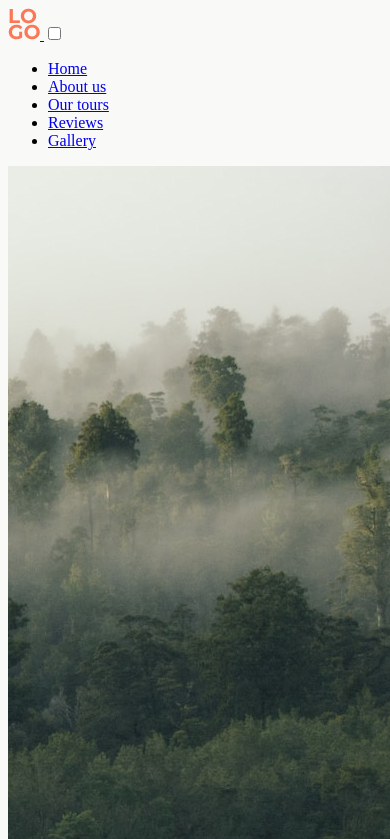
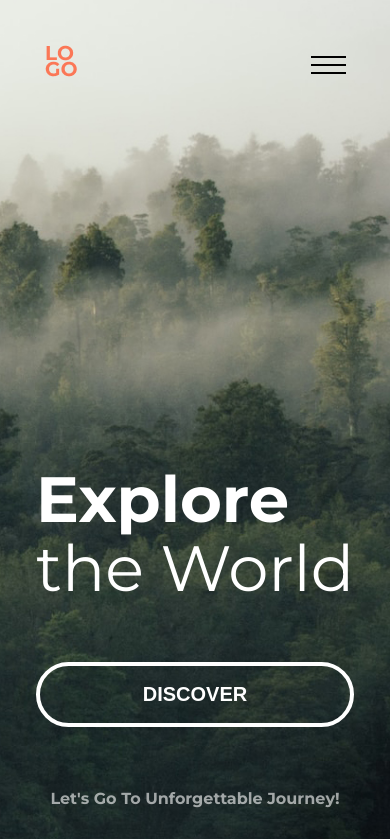
Before and after one commit to markotosic4/travel-agency, a website: page index.html in a window 390 px wide. Shown: the top 839 px of the page. Drawn offline with Linux system fonts and the light colour scheme.

Commit message:
nav-mobile and hero section-mobile

```diff
--- a/index.html
+++ b/index.html
@@ -4,11 +4,14 @@
     <meta charset="UTF-8">
     <meta name="viewport" content="width=device-width, initial-scale=1.0">
     <title>Document</title>
+    <link rel="preconnect" href="https://fonts.googleapis.com">
+<link rel="preconnect" href="https://fonts.gstatic.com" crossorigin>
+<link href="https://fonts.googleapis.com/css2?family=Montserrat:wght@100;200;300;400;500;700&display=swap" rel="stylesheet">
     <link rel="stylesheet" href="css/main.css">
 </head>
 <body>
-    <header>
-        <a href="#" class="Header__logo">
+    <header class="header">
+        <a href="#" class="header__logo">
             <img src="images/logo/logo.png" alt="Brand Logo" class="header__logo__img">
         </a>
 
@@ -43,17 +46,14 @@
     <main>
 
         <section class="hero" id="home">
-            <div class="hero__bg-container">
-                <img src="images/img/bg image.jpg" alt="Background Image">
-            </div>
 
             <div class="hero__content">
                 <h1 class="hero__content-heading">
-                    <span class="content-heading__first">Explore</span>
-                    <span class="content-heading__second">the World</span>
+                    <span class="hero__content-heading__first">Explore</span><br>
+                    <span class="hero__content-heading__second">the World</span>
                 </h1>
-                <button>Discover</button>
-                <p>Let's go to unforgettable journey!</p>
+                <button class="btn hero__btn">Discover</button>
+                <p class="hero__p">Let's go to unforgettable journey!</p>
             </div>
         </section>
 
--- a/scss/_global.scss
+++ b/scss/_global.scss
@@ -1,3 +1,25 @@
+* {
+    margin: 0;
+    padding: 0;
+    box-sizing: border-box;
+}
+
+html{
+    font-size: 62.5%;  // 10px/16px = 62.5% -> 1rem = 10px
+}
+
 body {
     background-color: $bg-color;
+    font-family: 'Montserrat', sans-serif;
+    overflow-x: hidden;
 }
+
+a {
+    text-decoration: none;
+}
+
+ul {
+    list-style: none;
+    margin: 0;
+    padding: 0;
+}
--- a/scss/components/_header.scss
+++ b/scss/components/_header.scss
@@ -0,0 +1,123 @@
+header {
+    display: grid;
+  }
+
+  #navToggle,
+  .nav-toggle__icon,
+  .nav {
+    position: absolute;
+    right: 0;
+  }
+
+  #navToggle {
+    height: 5rem;
+    opacity: 0;
+    width: 5rem;
+
+    &:checked ~ .nav {
+      position: fixed;
+      top: 0;
+      transform: translateX(0);
+    }
+
+    &:checked ~ .nav-toggle__icon {
+      position: fixed;
+    }
+  }
+
+  .nav-toggle__icon {
+      cursor: pointer;
+      padding: 2rem;
+      right: 2.4rem;
+      top: 4.4rem;
+      z-index: 2;
+
+      &-span {
+        background-color: #000000;
+        display: block;
+        height: 1.5px;
+        width: 3.5rem;
+
+        &::before,
+        &::after {
+          background-color: #000000;
+          content: '';
+          height: 1.5px;
+          position: absolute;
+          width: 3.5rem;
+        }
+
+        &::before {
+          top: 1.2rem;
+        }
+
+        &::after {
+          bottom: 1.2rem;
+        }
+      }
+
+
+    }
+
+
+    .nav {
+      align-items: center;
+      background: url('../images/bg-nav.jpg')  no-repeat;
+
+    background-size: cover;
+
+
+      display: grid;
+      height: 100vh;
+      justify-items: center;
+      transform: translateY(-100%);
+      transition:  .35s linear;
+      width: 100vw;
+      z-index: 1;
+
+      &__links {
+        display: grid;
+        justify-items: center;
+        gap: 4.9rem;
+        color: #fff;
+        letter-spacing: .5px;
+        position: relative;
+        text-decoration: none;
+        text-transform: uppercase;
+        font-size: 2.4rem;
+        font-weight: 700;
+        //line-height: 1.6rem;
+
+
+      }
+
+      &__link {
+        color: #fff;
+
+
+
+        &::after {
+          background-color: #fff;
+          bottom: -5px;
+          content: '';
+          height: 2px;
+          left: 0;
+          position: absolute;
+          transform: translateX(-100%) scale(0);
+          transition: .2s linear;
+          width: 100%;
+        }
+
+        &:hover {
+          color: $nav-link-active-color;
+        }
+      }
+    }
+
+
+    .header__logo__img{
+      top: 4.5rem;
+      position: absolute;
+    left: 4.5rem;
+
+    }
--- a/scss/components/_hero.scss
+++ b/scss/components/_hero.scss
@@ -0,0 +1,59 @@
+
+.hero {
+    display: grid;
+    height: 100vh;
+    width: 100vw;
+    background: url('../images/img/bg-image.jpg')  no-repeat;
+    background-size: cover;
+
+    &__content {
+        display: grid;
+        align-content: end;
+        justify-content: center;
+        &-heading{
+            color: $white;
+            font-size: 6.4rem;
+            margin-bottom: 4.6rem;
+            &__first {
+                font-weight: 700;
+
+            }
+            &__second {
+                position: relative;
+                font-weight: 400;
+                top: -9px;
+
+
+
+            }
+        }
+    }
+
+    &__btn {
+        font-size: 2rem;
+        padding: 1.7rem;
+       // margin: 4rem;
+        border-radius: 4.7rem;
+        border: 4px solid #FFF;
+        background: none;
+        color: $white;
+        text-transform: uppercase;
+        font-weight: 600;
+        margin-bottom: 6.17rem;
+
+        &:hover {
+            background-color: $btn-color2;
+            border-color: $btn-color2;
+        }
+    }
+    &__p {
+        display: grid;
+        justify-content: center;
+        font-size: 1.6rem;
+        font-weight: 600;
+        margin-bottom: 3.6rem;
+        text-transform: capitalize;
+        color: $white;
+        opacity: 60%;
+    }
+}
```
Also changed, not shown: css/main.css, images/bg-nav.jpg (added), images/img/bg-image.jpg (renamed from images/img/bg image.jpg).
